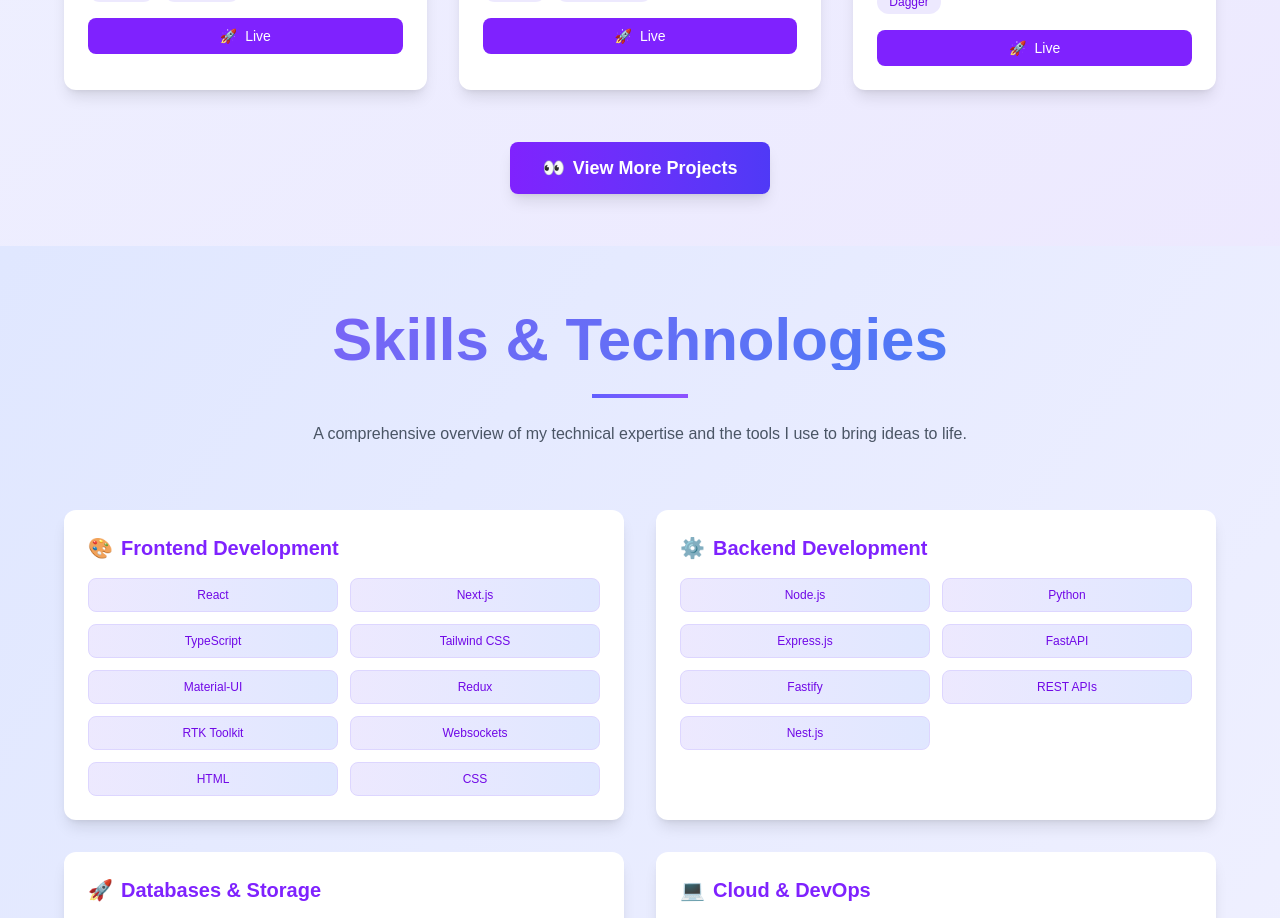
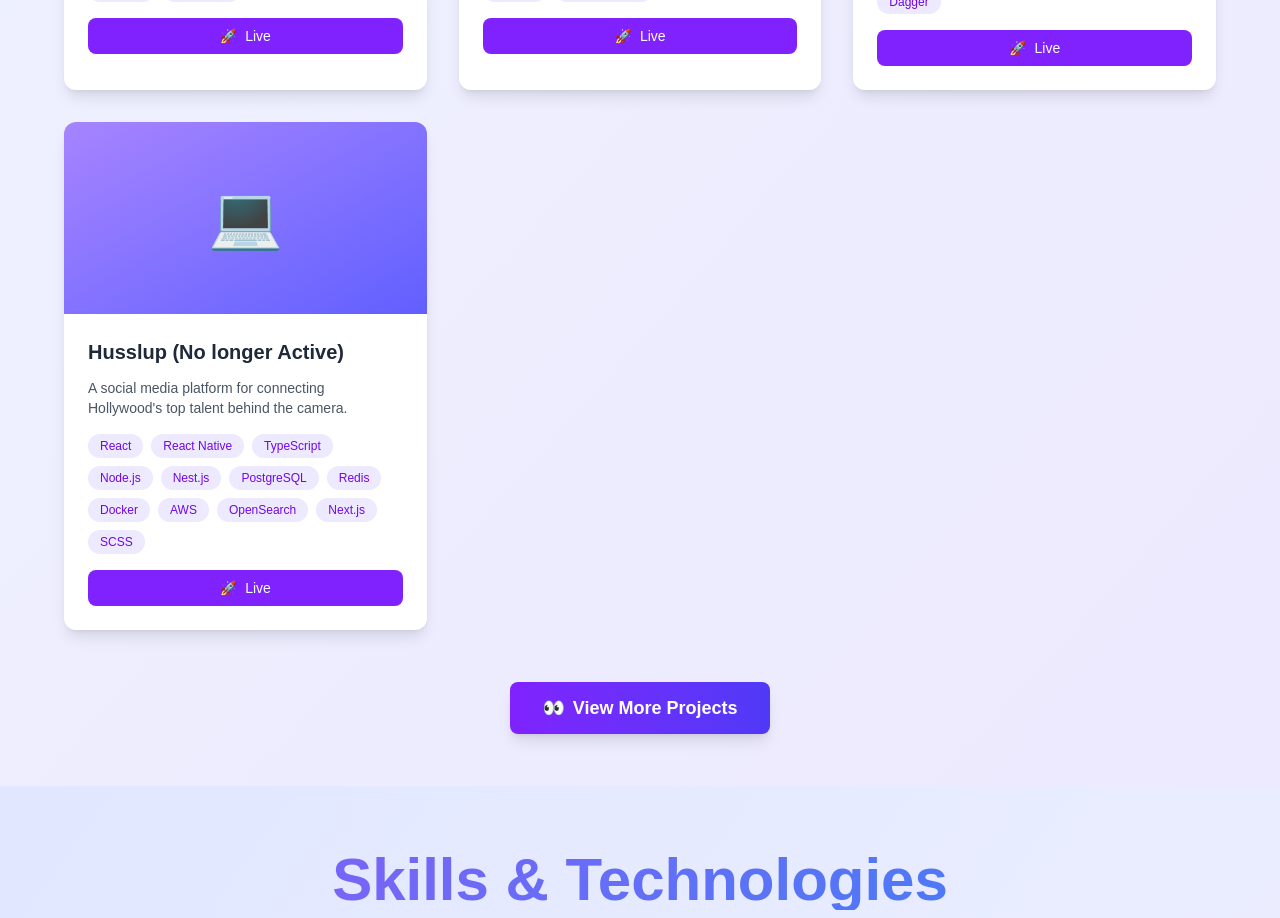
Before and after one commit to sohail-shrestha/portfolio, a Next.js app: page / in a window 1280 px wide. Shown: the part 4840-5758 px from the top of the page. Built offline with nearby package versions, Linux system fonts and the light colour scheme.

Commit message:
feat: Add favicons and update metadata in layout for improved branding and SEO

```diff
--- a/src/app/layout.tsx
+++ b/src/app/layout.tsx
@@ -13,8 +13,25 @@
 });
 
 export const metadata: Metadata = {
-  title: 'Sohail Shrestha',
-  description: 'Generated by create next app',
+  title: 'Sohail Shrestha - Senior Software Engineer',
+  description: 'Portfolio of Sohail Shrestha, a Senior Software Engineer specializing in full-stack development, React, Node.js, and cloud technologies.',
+  icons: {
+    icon: [
+      {
+        url: '/favicon.svg',
+        type: 'image/svg+xml',
+      },
+      {
+        url: '/favicon.ico',
+        sizes: '32x32',
+      },
+    ],
+    shortcut: '/favicon-16x16.svg',
+    apple: '/favicon.svg',
+  },
+  keywords: ['Sohail Shrestha', 'Software Engineer', 'Full Stack Developer', 'React', 'Node.js', 'TypeScript'],
+  authors: [{ name: 'Sohail Shrestha' }],
+  viewport: 'width=device-width, initial-scale=1',
 };
 
 export default function RootLayout({
--- a/src/data/portfolio.ts
+++ b/src/data/portfolio.ts
@@ -93,6 +93,27 @@
       'Dagger',
     ],
     liveUrl: 'https://www.tootle.com.np/',
+  },
+  {
+    id: '4',
+    title: 'Husslup (No longer Active)',
+    liveUrl: 'https://www.producthunt.com/products/husslup',
+    description:
+      "A social media platform for connecting Hollywood's top talent behind the camera.",
+    technologies: [
+      'React',
+      'React Native',
+      'TypeScript',
+      'Node.js',
+      'Nest.js',
+      'PostgreSQL',
+      'Redis',
+      'Docker',
+      'AWS',
+      'OpenSearch',
+      'Next.js',
+      'SCSS',
+    ],
   },
 ];
 
```
Also changed, not shown: public/favicon-16x16.svg (added), public/favicon.svg (added).
